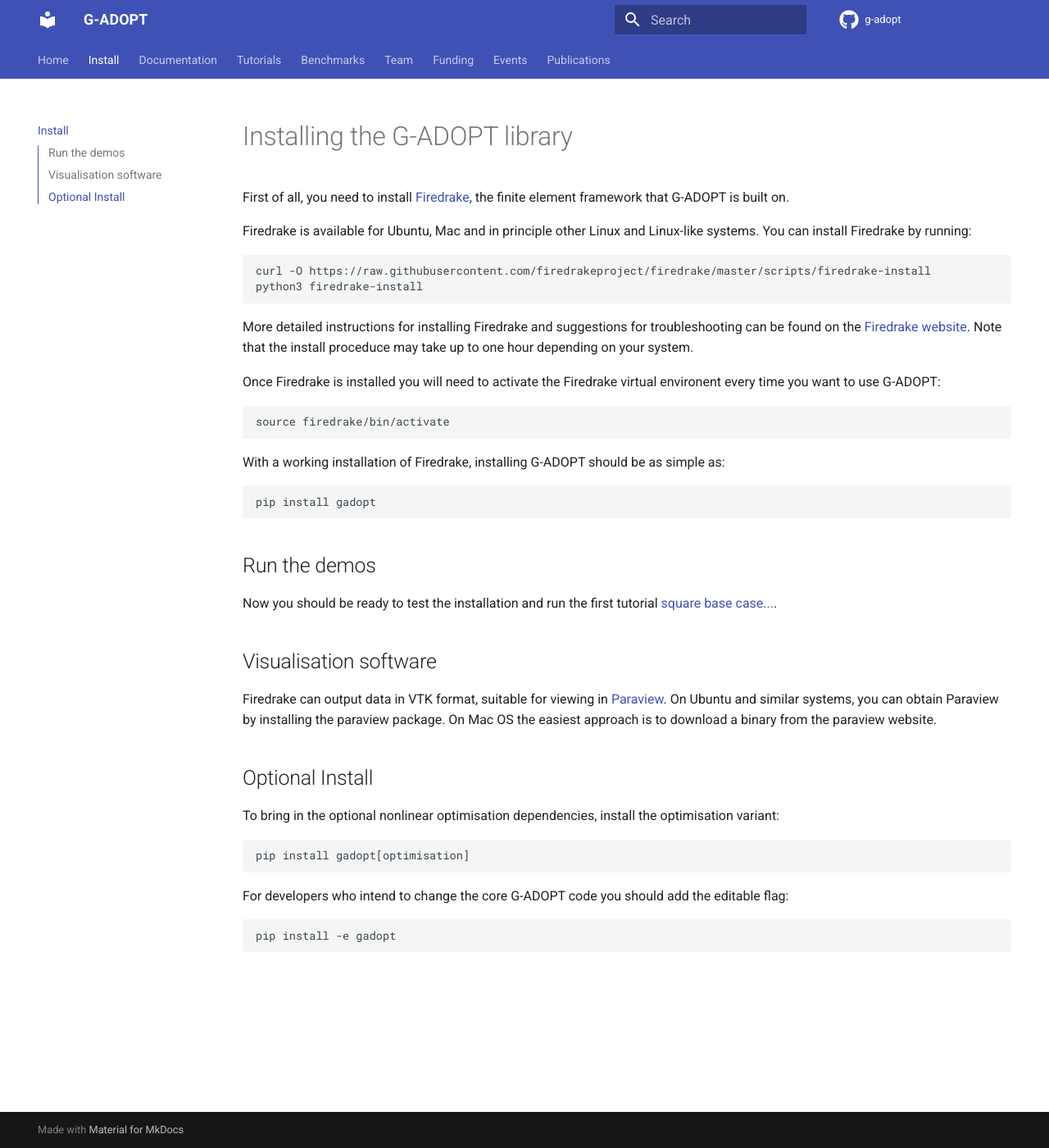
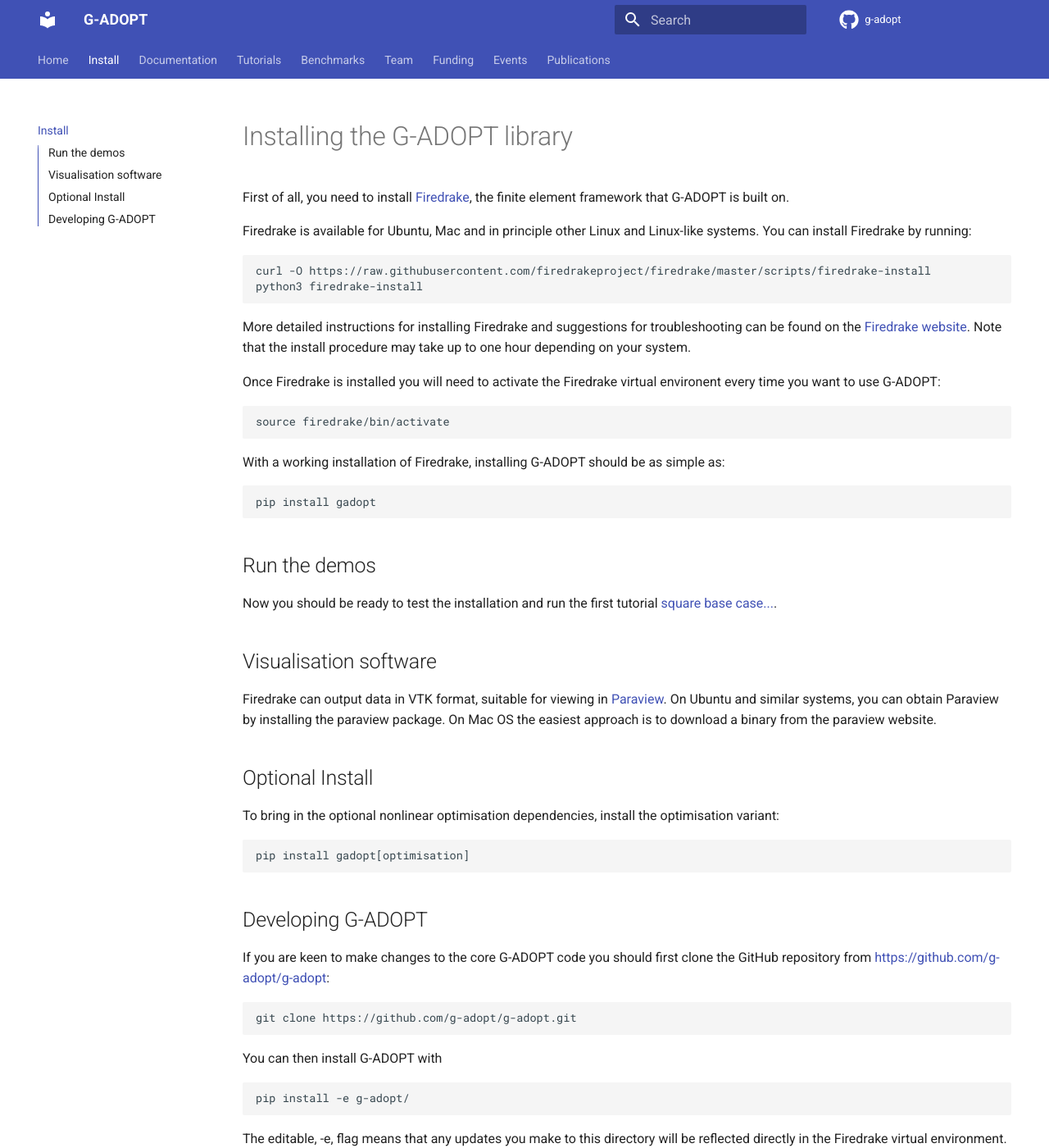
Before and after one commit to g-adopt/g-adopt.github.io, an MkDocs documentation site: the page built from docs/install.md, in a window 1280 px wide and 1400 px high. Shown: the whole window at 82% size. Built offline with MkDocs 1.6.1 and Material for MkDocs 9.7.7, drawn with Linux system fonts in a browser that asks for light colours; comment, search, counter and statistics services are not loaded.

Commit message:
Updates to editable install and typo fix

```diff
--- a/docs/install.md
+++ b/docs/install.md
@@ -9,7 +9,7 @@
     python3 firedrake-install
 
 More detailed instructions for installing Firedrake and suggestions for troubleshooting can be found
-on the [Firedrake website](https://www.firedrakeproject.org/download.html). Note that the install proceduce may take
+on the [Firedrake website](https://www.firedrakeproject.org/download.html). Note that the install procedure may take
 up to one hour depending on your system.
 
 Once Firedrake is installed you will need to activate the Firedrake virtual environent every time you want
@@ -39,6 +39,14 @@
 
     pip install gadopt[optimisation]
 
-For developers who intend to change the core G-ADOPT code you should add the editable flag:
+## Developing G-ADOPT
+If you are keen to make changes to the core G-ADOPT code you should first clone the GitHub repository from
+[https://github.com/g-adopt/g-adopt](https://github.com/g-adopt/g-adopt):
 
-    pip install -e gadopt
+    git clone https://github.com/g-adopt/g-adopt.git
+
+You can then install G-ADOPT with
+
+    pip install -e g-adopt/
+
+The editable, -e, flag means that any updates you make to this directory will be reflected directly in the Firedrake virtual environment.
```
